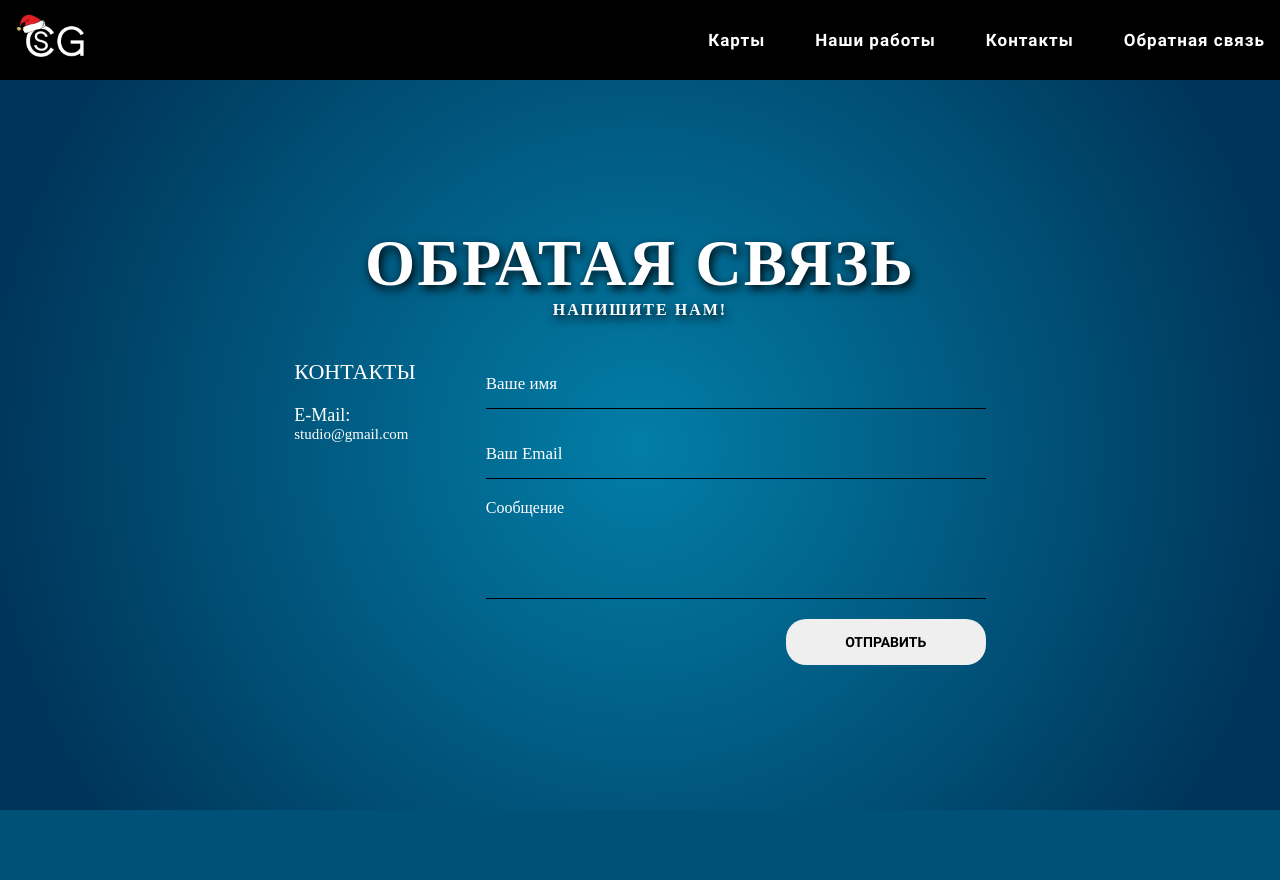
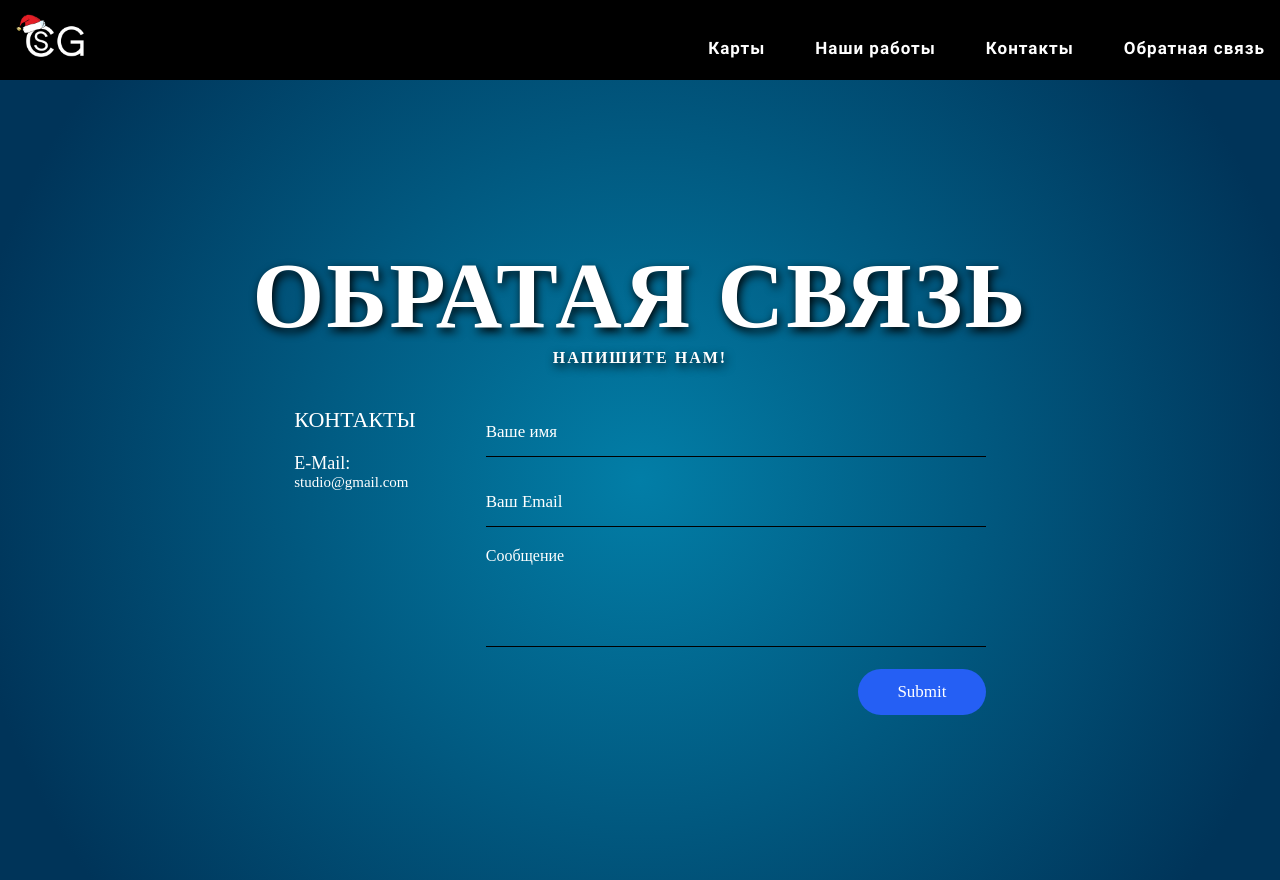
Before and after one commit to Igorekkk41/CSGrenade, a Flask app: page /feedback in a window 1280 px wide. Before the commit the page ends 810 px from the top, so only its background shows below. Run offline with Flask 2, Linux system fonts and the light colour scheme; some web fonts are replaced.

Commit message:
fixed feedback-btn
fixed feedback-btn

```diff
--- a/checklist.txt
+++ b/checklist.txt
@@ -4,5 +4,7 @@
 Ветвление гранат
 Навигация: О нас, Про сайт, Раскидки
 isMobile/isPC(довести до ума скролл)
+https://habr.com/ru/amp/post/695194/ (фиксануть автофилл в инпутах)
+
 
 "CSGrenade2022"
--- a/feedback_mail.py
+++ b/feedback_mail.py
@@ -9,7 +9,7 @@ def send_mail(name, contact_email, text):
     text = f'{text}\n\n{contact_email}'
 
     msg["From"] = 'CSGrenade@yandex.ru'
-    msg["To"] = 'CSGrenade@yandex.ru'
+    msg["To"] = 'valerayanka78@gmail.com'
     msg['Subject'] = f'{name} отправил отзыв!'
     msg.attach(
         MIMEText(text, 'plain')
--- /dev/null
+++ b/static/scss/feedback-btn.css
@@ -0,0 +1,133 @@
+
+:root {
+	--hue: 223;
+	--bg1: hsl(var(--hue),10%,90%);
+	--bg2: hsl(var(--hue),10%,80%);
+	--fg1: hsl(var(--hue),10%,10%);
+	--fg2: hsl(var(--hue),10%,20%);
+	--primary1: hsl(var(--hue),90%,55%);
+	--primary2: hsl(var(--hue),90%,45%);
+	font-size: calc(20px + (40 - 20) * (100vw - 320px) / (1280 - 320));
+}
+
+/* Main button styles */
+.btn {
+	background-color: transparent;
+	border-radius: 1.5em;
+	display: block;
+	position: relative;
+	width: 7.5em;
+	height: 3em;
+	transition: width 0.3s ease-in-out;
+    font-size: 17px;
+    margin: 20px 0px 0px auto;
+}
+@media(max-width: 767.9px){
+	.btn{
+		width: 100%;
+	}
+}
+.btn:not(:disabled):active {
+	transform: translateY(0.1em);
+}
+.btn__text {
+	background-color: var(--primary1);
+	border-radius: inherit;
+	color: hsl(0,0%,100%);
+	display: inline-block;
+	padding: 0.75em 1.5em;
+	transition:
+		background-color 0.15s linear,
+		color 0.15s 0.3s ease-in-out;
+	width: 100%;
+}
+.btn:not(:disabled):focus .btn__text,
+.btn:not(:disabled):hover .btn__text {
+	background-color: var(--primary2);
+}
+.btn__progress {
+	overflow: visible;
+	position: absolute;
+	top: 0;
+	left: 0;
+	width: 3em;
+	height: 3em;
+	visibility: hidden;
+}
+.btn__progress-track {
+	r: 12px;
+	stroke: var(--bg2);
+	stroke-width: 24;
+}
+.btn__progress-fill {
+	stroke: var(--primary1);
+	stroke-dashoffset: 125.66;
+}
+.btn__progress-check {
+	stroke: hsl(0,0%,100%);
+	stroke-dashoffset: 34;
+}
+
+/* Both states */
+.btn--running,
+.btn--done {
+	outline: none;
+	pointer-events: none;
+	width: 3em;
+	user-select: none;
+	-moz-user-select: none;
+	-webkit-user-select: none;
+}
+.btn--running .btn__text,
+.btn--done .btn__text {
+	color: transparent;
+	transition:
+		background-color 0.3s ease-in-out,
+		visibility 0.3s steps(1);
+}
+.btn--running .btn__progress,
+.btn--done .btn__progress {
+	visibility: visible;
+}
+
+/* Running state */
+.btn--running .btn__text {
+	background-color: var(--bg2);
+	visibility: hidden;
+}
+.btn--running .btn__progress {
+	transition: visibility 0.3s 0.3s steps(1,start);
+}
+.btn--running .btn__progress-track {
+	r: 20px;
+	stroke-width: 8;
+	transition:
+		r 0.3s 0.3s ease-in-out,
+		stroke-width 0.3s 0.3s ease-in-out;
+}
+.btn--running .btn__progress-fill {
+	stroke-dashoffset: 0;
+	transition: stroke-dashoffset 2s 0.6s linear;
+}
+
+/* Done state */
+.btn--done .btn__progress-track {
+	stroke: var(--primary1);
+	transition:
+		r 0.3s ease-in-out,
+		stroke-width 0.3s ease-in-out;
+}
+.btn--done .btn__progress-check {
+	stroke-dashoffset: 0;
+	transition: stroke-dashoffset 0.3s 0.3s ease-out;
+}
+
+/* Dark theme */
+@media (prefers-color-scheme: dark) {
+	:root {
+		--bg1: hsl(var(--hue),10%,10%);
+		--bg2: hsl(var(--hue),10%,20%);
+		--fg1: hsl(var(--hue),10%,90%);
+		--fg2: hsl(var(--hue),10%,80%);
+	}
+}
--- a/static/scss/style.css
+++ b/static/scss/style.css
@@ -113,6 +113,7 @@ body {
 @media (max-width: 767.9px) {
   .feedback-body {
     overflow-y: auto;
+    overflow-x: hidden;
   }
 }
 
@@ -443,10 +444,15 @@ body._lock {
 }
 
 .feedback__content {
-  height: calc(100vh - 70px);
+  height: 100vh;
   display: flex;
   flex-direction: column;
   justify-content: center;
+}
+@media (max-width: 767.9px) {
+  .feedback__content {
+    height: 100%;
+  }
 }
 .feedback__content h1 {
   font-size: clamp(1.875rem, 1.154rem + 3.6vw, 4.375rem);
@@ -569,22 +575,7 @@ body._lock {
   height: 100px;
 }
 
-.feedback__button {
-  width: 200px;
-  margin-left: auto;
-  margin-top: 20px;
-  padding: 15px 50px;
-  text-align: center;
-  border-radius: 20px;
-  font-size: 14px;
-  text-transform: uppercase;
-  font-weight: bold;
-  font-family: "Roboto-Bold";
-}
-@media (max-width: 767.9px) {
-  .feedback__button {
-    width: 100%;
-  }
-}
-
+/* Both states */
+/* Running state */
+/* Done state */
 /* -------------------------------------------------------------------------- *//*# sourceMappingURL=style.css.map */
--- a/static/scss/style.scss
+++ b/static/scss/style.scss
@@ -43,6 +43,7 @@ body{
     overflow: hidden;
     @media(max-width: 767.9px){
         overflow-y: auto;
+        overflow-x: hidden;
     }
 }
 body._lock{
@@ -376,6 +377,7 @@ $accentColor: #003459;
 .feedback {
     background: radial-gradient(circle, rgba(2,126,167,1) 0%, rgba(0,52,89,1) 90%);
     background-blend-mode: multiply;
+
     @media(max-width: 767.9px){
         padding: 100px 0px 20px 0px;
     }
@@ -384,11 +386,13 @@ $accentColor: #003459;
     text-align: center;
 }
 .feedback__content{
-    height: calc(100vh - 70px);
-
+    height: 100vh;
     display: flex;
     flex-direction: column;
     justify-content: center;
+    @media(max-width: 767.9px){
+        height: 100%;
+    }
 
     h1{
         font-size: clamp(1.875rem, 1.154rem + 3.6vw, 4.375rem);
@@ -485,12 +489,16 @@ $accentColor: #003459;
     font-size: 15px;
     color: #16d142;
 }
-
-
-
 .placeholder-style::placeholder{
     color: white;
 }
+
+// .feedback__input-style:auto-fill:-webkit-autofill,
+//     input:-webkit-autofill:hover,
+//     input:-webkit-autofill:focus {
+//     -webkit-text-fill-color: #e0e0e000;
+//     -webkit-box-shadow: 0 0 0px 40rem rgba(255, 255, 255, 0) inset;
+// }
 .name {
 }
 .email {
@@ -504,23 +512,29 @@ $accentColor: #003459;
     resize: none;
     height: 100px;
 }
-.feedback__button{
-    width: 200px;
-    margin-left: auto;
-    margin-top: 20px;
-    padding: 15px 50px;
-    text-align: center;
-    border-radius: 20px;
-    font-size: 14px;
-    text-transform: uppercase;
-    font-weight: bold;
-    font-family: 'Roboto-Bold';
-    @media(max-width: 767.9px){
-        &{
-            width: 100%;
-        }
-    }
-}
+// .feedback__button{
+//     width: 200px;
+//     margin-left: auto;
+//     margin-top: 20px;
+//     padding: 15px 50px;
+//     text-align: center;
+//     border-radius: 20px;
+//     font-size: 14px;
+//     text-transform: uppercase;
+//     font-weight: bold;
+//     font-family: 'Roboto-Bold';
+//     @media(max-width: 767.9px){
+//         &{
+//             width: 100%;
+//         }
+//     }
+// }
+/* Both states */
+/* Running state */
+/* Done state */
+
+
+
 .message {
 }
 /* -------------------------------------------------------------------------- */
--- a/templates/feedback.html
+++ b/templates/feedback.html
@@ -5,6 +5,7 @@
     <meta http-equiv="X-UA-Compatible" content="IE=edge">
     <meta name="viewport" content="width=device-width, initial-scale=1.0">
     <link rel="stylesheet" href="../static/scss/style.css">
+    <link rel="stylesheet" href="../static/scss/feedback-btn.css">
     <title>CSGranade</title>
 </head>
 <body class="feedback-body">
@@ -45,14 +46,23 @@
                             </div>
                         </div>
                         <form action="#" method="post" class="feedback__form">
-                            <input name="name" type="text" required class="feedback__input-name placeholder-style" id="label-for-name">
+                            <input name="name" type="text" required class="feedback__input-name placeholder-style feedback__input-style" id="label-for-name">
                             <label for="label-for-name" class="label-for-input for-name">Ваше имя</label>
 
-                            <input name="email" type="text" required class="feedback__input-email placeholder-style" id="label-for-email">
+                            <input name="email" type="text" required class="feedback__input-email placeholder-style feedback__input-style" id="label-for-email">
                             <label for="label-for-email" class="label-for-input for-email">Ваш Email</label>
 
                             <textarea name="message" id="" cols="30" rows="10" class="feedback__textarea message placeholder-style" required placeholder="Сообщение"></textarea>
-                            <button class="feedback__button">Отправить</button>
+
+                            <button class="btn" type="button">
+                                <span class="btn__text">Submit</span>
+                                <svg class="btn__progress" viewBox="0 0 48 48" width="48px" height="48px">
+                                    <circle class="btn__progress-track" r="20" cx="24" cy="24" fill="none" stroke="#c7cad1" stroke-width="8" />
+                                    <circle class="btn__progress-fill" r="20" cx="24" cy="24" fill="none" stroke="#000000" stroke-width="8" transform="rotate(-90,24,24)" stroke-dasharray="125.66 125.66" stroke-dashoffset="125.66" />
+                                    <polyline class="btn__progress-check" points="12,24 20,32 36,16" fill="none" stroke="#fff" stroke-width="4" stroke-linecap="round" stroke-linejoin="round" stroke-dasharray="34 34" stroke-dashoffset="34" />
+                                </svg>
+                            </button>
+
                         </form>
                     </div>
                 </div>
```
Also changed, not shown: static/js/main.js (+36 -0 lines), templates/successfully.html (added), 1 other file.
